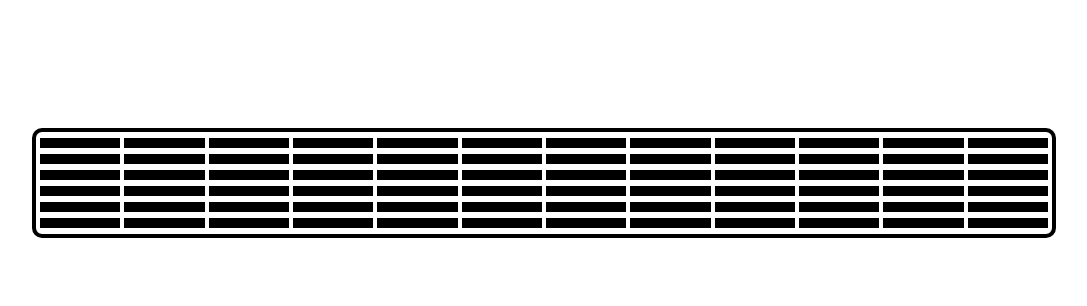
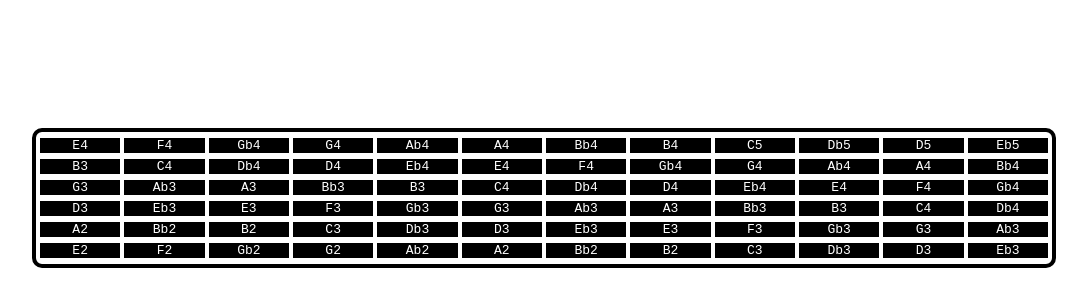
Before and after one commit to joeymariano/guitar-grid, a React (Create React App) app: page / in a window 1280 px wide. Shown: the top 306 px of the page, without its empty margins (96-1183 px from the left). Built offline with nearby package versions, Linux system fonts and the light colour scheme.

Commit message:
notes have names and spacing correct

```diff
--- a/src/components/note.css
+++ b/src/components/note.css
@@ -1,6 +1,6 @@
 .note{
   grid-row-start: 1;
   grid-row-end: 12;
-  height: 10px;
 	background-color: black;
+	color: white;
 }
--- a/src/components/note.js
+++ b/src/components/note.js
@@ -3,7 +3,7 @@ import './note.css'
 
 function Note(props){
 	return( <div class="note" key={props.key}>
-						{props.stringName}
+						{props.noteName}
 					</div> )
 }
 
--- a/src/components/string.css
+++ b/src/components/string.css
@@ -1,5 +1,6 @@
 .string{
 	display: grid;
 	grid-gap: 0px 4px;
+	grid-template-columns: 1fr 1fr 1fr 1fr 1fr 1fr 1fr 1fr 1fr 1fr 1fr 1fr ;
 	margin: 6px 4px 6px 4px;
 }
--- a/src/components/string.js
+++ b/src/components/string.js
@@ -1,6 +1,8 @@
 import React from 'react'
 import Note from './note'
 import './string.css'
+
+// define tonal system
 
 const notesSharps = [ 'C0','C#0','D0','D#0','E0','F0','F#0','G0','G#0','A0','A#0','B0',
 										 	'C1','C#1','D1','D#1','E1','F1','F#1','G1','G#1','A1','A#1','B1',
@@ -22,16 +24,19 @@ const notesFlats =  [ 'C0','Db0','D0','Eb0','E0','F0','Gb0','G0','Ab0','A0','Bb0
 										 	'C7','Db7','D7','Eb7','E7','F7','Gb7','G7','Ab7','A7','Bb7','B7',
 										 	'C8','Db8','D8','Eb8','E8','F8','Gb8','G8','Ab8','A8','Bb8','B8' ]
 
+// placeholder for Notes component
 let frets = new Array('','','','','','','','','','','','');
 
 const calcNote = (note, key) => {
 	let noteLocal = notesFlats.indexOf(note)
-	let result = notesFlats[noteLocal] + key // might need to convert to string
+	let result = notesFlats[noteLocal + key] // might need to convert to string
 	return result
 }
 
 const renderNotes = (stringName) => {
-	return frets.map( (nothin) => <Note /> )
+	return frets.map( (nothin, idx) =>
+		<Note noteName={ calcNote(stringName, idx) } key={idx}/>
+	)
 }
 
 function Strng(props){
--- a/src/index.css
+++ b/src/index.css
@@ -1,13 +1,10 @@
 body {
   margin: 0;
-  font-family: -apple-system, BlinkMacSystemFont, 'Segoe UI', 'Roboto', 'Oxygen',
-    'Ubuntu', 'Cantarell', 'Fira Sans', 'Droid Sans', 'Helvetica Neue',
-    sans-serif;
+  font-family: monospace;
   -webkit-font-smoothing: antialiased;
   -moz-osx-font-smoothing: grayscale;
 }
 
 code {
-  font-family: source-code-pro, Menlo, Monaco, Consolas, 'Courier New',
-    monospace;
+  font-family: monospace;
 }
```
